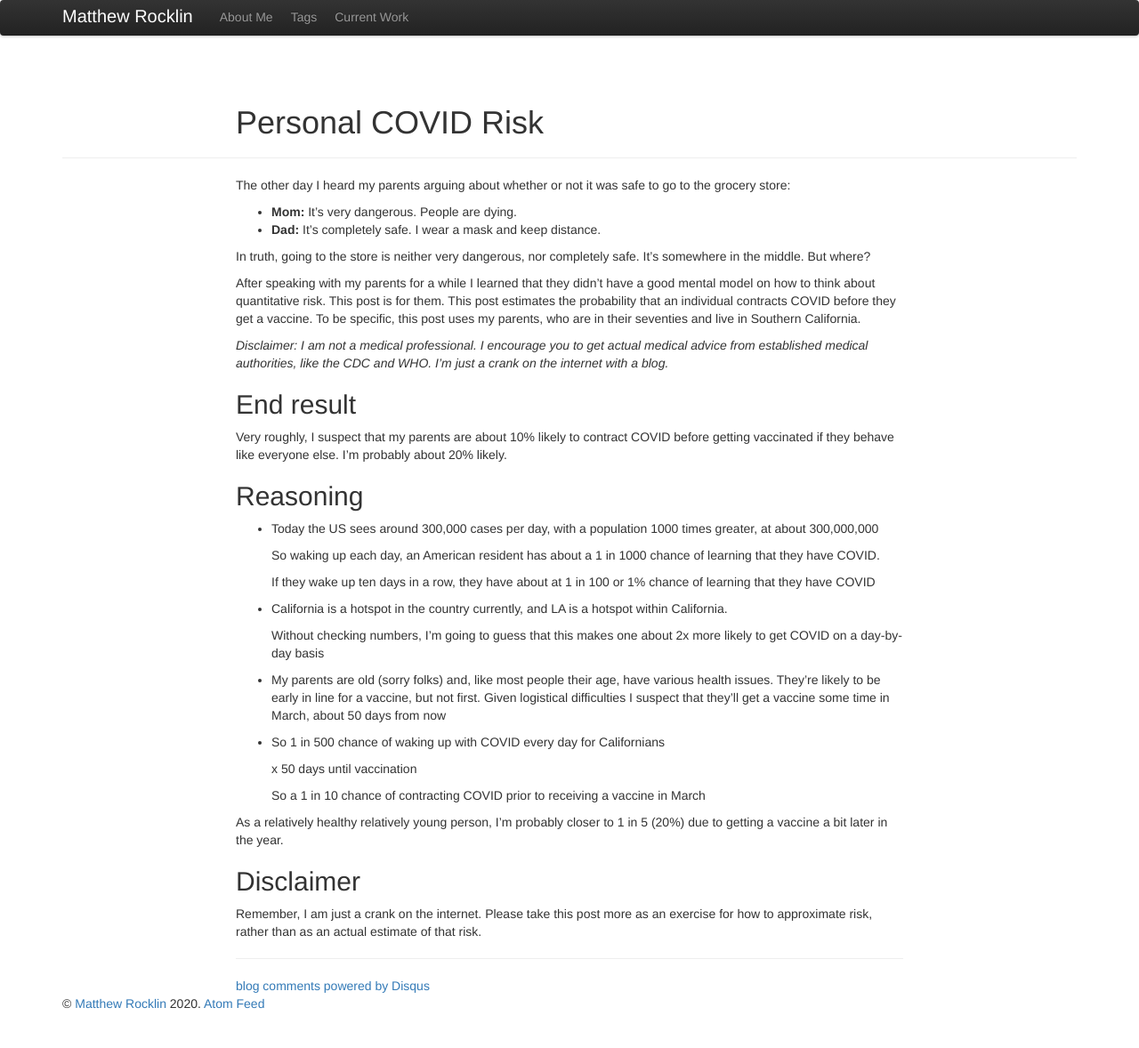
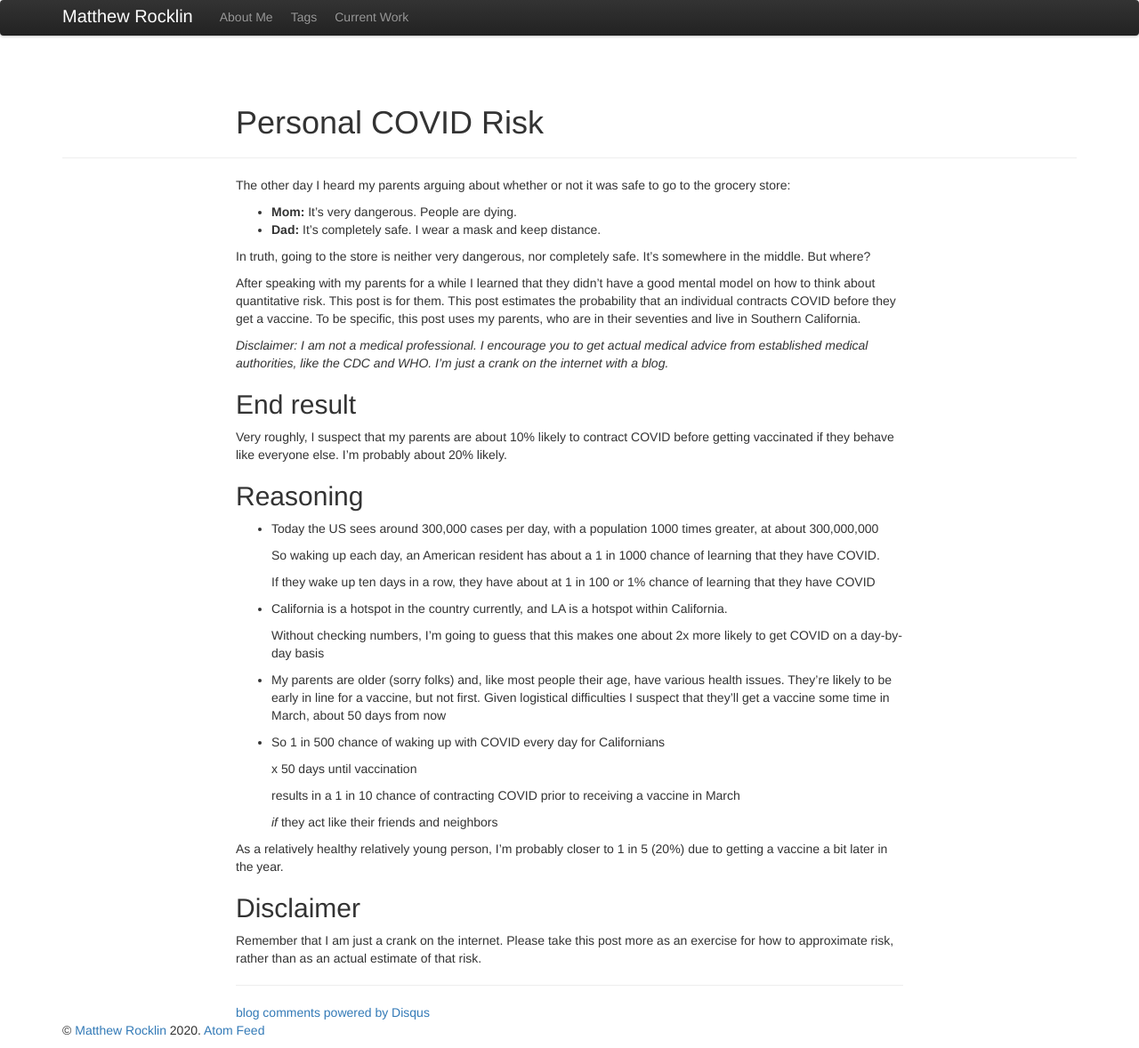
Before and after one commit to besyskymnbk/blog, a Jekyll site: the page built from _posts/work/2021-01-14-personal-covid-risk.md, in a window 1280 px wide. Shown: the whole page at 89% size. Built offline with Jekyll 4.4.1, drawn with Linux system fonts in a browser that asks for light colours; comment, search, counter and statistics services are not loaded; before the commit the page ends 1148 px from its top, so only the background shows below that.

Commit message:
old -- older

```diff
--- a/_posts/work/2021-01-14-personal-covid-risk.md
+++ b/_posts/work/2021-01-14-personal-covid-risk.md
@@ -46,7 +46,7 @@ Very roughly, I suspect that my parents are about 10% likely to contract COVID b
 
     Without checking numbers, I'm going to guess that this makes one about 2x more likely to get COVID on a day-by-day basis
 
--   My parents are old (sorry folks) and,
+-   My parents are older (sorry folks) and,
     like most people their age,
     have various health issues.
     They're likely to be early in line for a vaccine, but not first.
@@ -56,7 +56,9 @@ Very roughly, I suspect that my parents are about 10% likely to contract COVID b
 
     x 50 days until vaccination
 
-    So a 1 in 10 chance of contracting COVID prior to receiving a vaccine in March
+    results in a 1 in 10 chance of contracting COVID prior to receiving a vaccine in March
+
+    *if* they act like their friends and neighbors
 
 As a relatively healthy relatively young person, I'm probably closer to 1 in 5 (20%)
 due to getting a vaccine a bit later in the year.
@@ -64,6 +66,6 @@ due to getting a vaccine a bit later in the year.
 
 ## Disclaimer
 
-Remember, I am just a crank on the internet.
+Remember that I am just a crank on the internet.
 Please take this post more as an exercise for how to approximate risk,
 rather than as an actual estimate of that risk.
```
